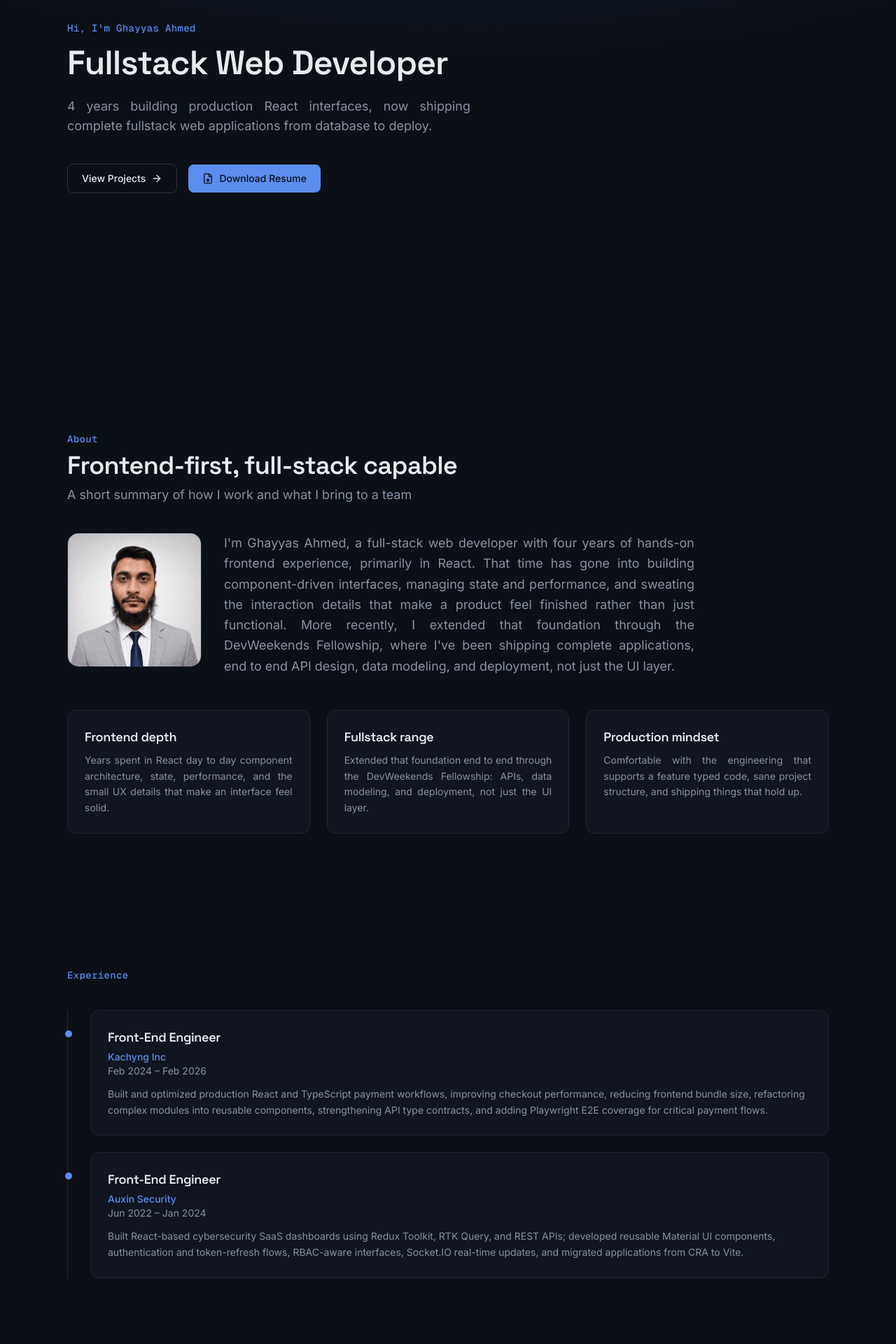
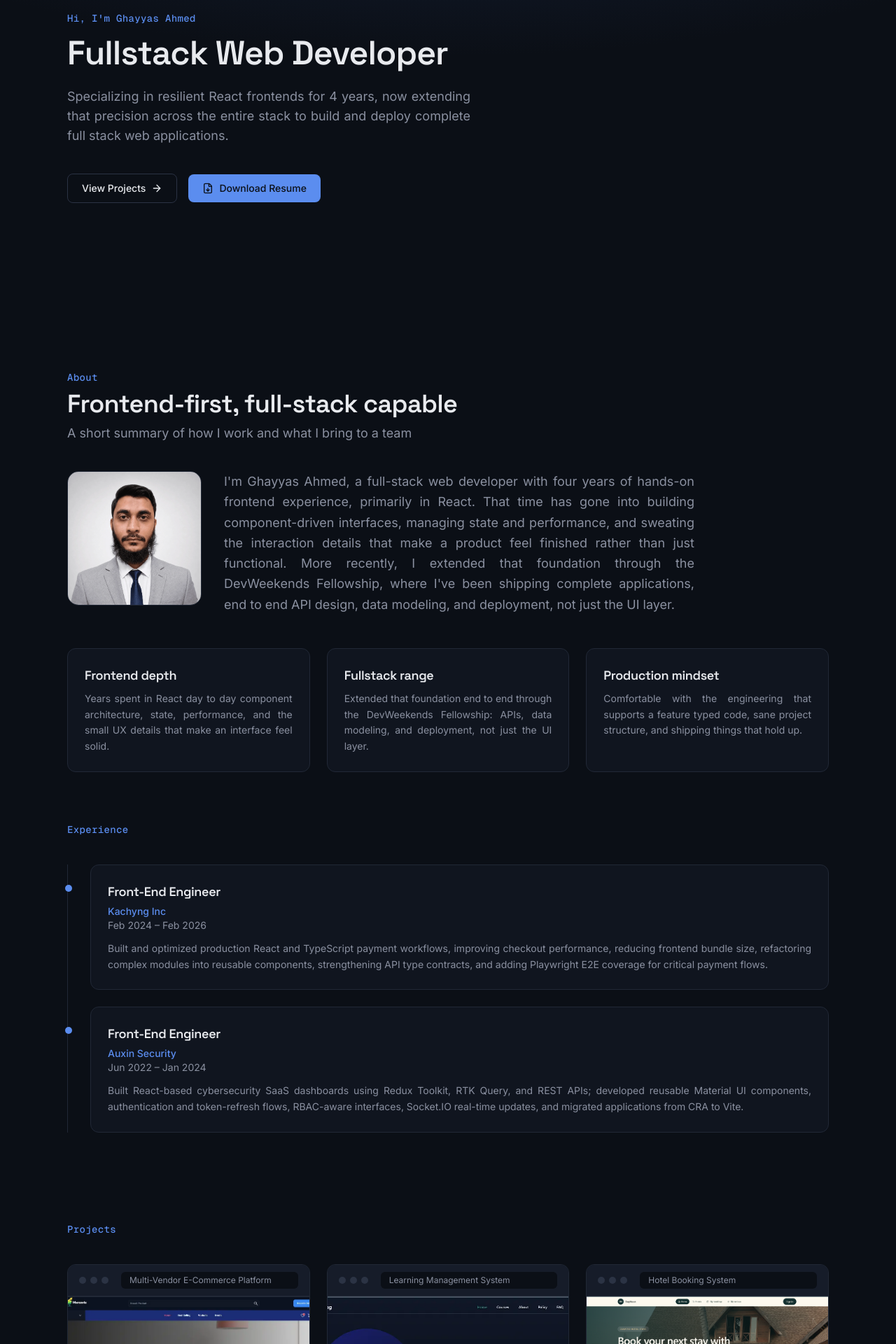
Before and after one commit to GhayyasAhmed/portfolio-website, a Next.js app: page / in a window 1280 px wide. Shown: the part 280-2200 px from the top of the page at 70% size. Built offline with nearby package versions, Linux system fonts and the light colour scheme; no server answers.

Commit message:
fix: section paddings

```diff
--- a/components/sections/About.tsx
+++ b/components/sections/About.tsx
@@ -23,7 +23,7 @@ const PILLARS = [
 
 export function About() {
   return (
-    <section id="about" aria-labelledby="about-heading"  className="scroll-mt-16 py-24">
+    <section id="about" aria-labelledby="about-heading"  className="scroll-mt-16 py-2">
       <Container>
         <SectionHeading
           headingId="about-heading"
--- a/components/sections/Contact.tsx
+++ b/components/sections/Contact.tsx
@@ -31,7 +31,7 @@ export function Contact() {
     <section
       id="contact"
       aria-labelledby="contact-heading"
-      className="scroll-mt-16 py-24"
+      className="scroll-mt-16 py-12"
     >
       <Container className="text-center">
         <SectionHeading
--- a/components/sections/Experience.tsx
+++ b/components/sections/Experience.tsx
@@ -10,7 +10,7 @@ export function Experience() {
     <section
       id="experience"
       aria-labelledby="experience-heading"
-      className="scroll-mt-16 py-24"
+      className="scroll-mt-16 py-16"
     >
       <Container>
         <SectionHeading
@@ -44,7 +44,7 @@ export function Experience() {
                   {entry.organization}
                 </p>
                 <p className="text-sm text-muted">{entry.period}</p>
-                <p className="mt-3 text-sm leading-relaxed text-muted">
+                <p className="mt-3 text-sm leading-relaxed text-muted text-justify">
                   {entry.summary}
                 </p>
               </li>
--- a/components/sections/Footer.tsx
+++ b/components/sections/Footer.tsx
@@ -8,7 +8,7 @@ export function Footer() {
 
   return (
     <footer className="border-t border-border">
-      <Container className="flex flex-col gap-6 py-10 sm:flex-row sm:items-center sm:justify-between">
+      <Container className="flex flex-col gap-6 py-4 sm:flex-row sm:items-center sm:justify-between">
         <div>
           {/* <p className="font-display text-sm font-semibold text-foreground">{SITE_NAME}</p> */}
           <p className="mt-1 text-sm text-muted">
--- a/components/sections/Hero.tsx
+++ b/components/sections/Hero.tsx
@@ -29,8 +29,7 @@ export function Hero() {
           style={{ animationDelay: "160ms" }}
           className="animate-fade-up mt-6 max-w-xl text-base text-muted sm:text-lg text-justify"
         >
-          4 years building production React interfaces, now shipping complete
-          fullstack web applications from database to deploy.
+          Specializing in resilient React frontends for 4 years, now extending that precision across the entire stack to build and deploy complete full stack web applications.
         </p>
 
         <div
--- a/components/sections/Projects.tsx
+++ b/components/sections/Projects.tsx
@@ -6,7 +6,7 @@ import { PROJECTS } from "@/data/projects";
 
 export function Projects() {
   return (
-    <section id="projects" aria-labelledby="projects-heading" className="scroll-mt-16 py-24">
+    <section id="projects" aria-labelledby="projects-heading" className="scroll-mt-16 py-16">
       <Container>
         <SectionHeading
         headingId="projects-heading"
--- a/components/sections/Skills.tsx
+++ b/components/sections/Skills.tsx
@@ -9,7 +9,7 @@ export function Skills() {
     <section
       id="skills"
       aria-labelledby="skills-heading"
-      className="scroll-mt-16 py-24"
+      className="scroll-mt-16 py-16"
     >
       <Container>
         <SectionHeading
--- a/components/theme/ThemeToggle.tsx
+++ b/components/theme/ThemeToggle.tsx
@@ -48,7 +48,7 @@ export function ThemeToggle() {
       type="button"
       onClick={toggleTheme}
       aria-label={theme === "light" ? "Switch to dark theme" : "Switch to light theme"}
-      className="inline-flex size-9 items-center justify-center rounded-lg border border-border text-foreground transition-colors hover:bg-surface-hover"
+      className="inline-flex size-9 items-center justify-center rounded-lg border border-border text-foreground transition-colors hover:bg-surface-hover cursor-pointer"
     >
       {theme === "light" ? (
         <Moon className="size-4" aria-hidden="true" />
```
